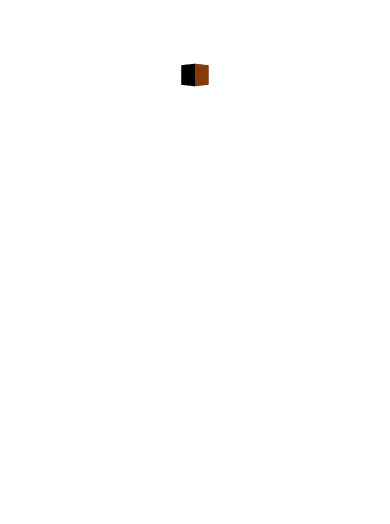
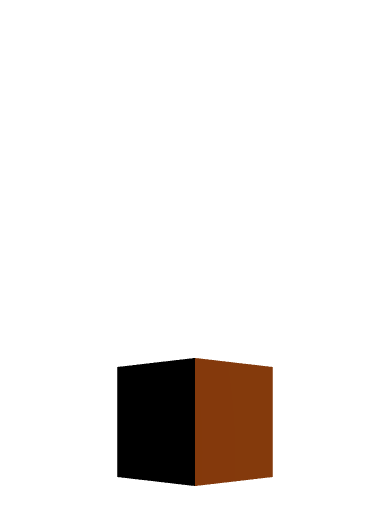
Before and after one commit to alstjd0051/learn_r3f, a React (Vite) app: page / in a window 390 px wide. Shown: the top 524 px of the page. Built offline with nearby package versions, Linux system fonts and the light colour scheme.

Commit message:
chore: Update CSS class names for responsive layout

```diff
--- a/src/App.tsx
+++ b/src/App.tsx
@@ -5,7 +5,7 @@ import ThreeWrapper from "./components/three/wrapper";
 
 function App() {
   return (
-    <main className="w-full ">
+    <main className="w-full min-h-dvh ">
       <ThreeWrapper />
     </main>
   );
--- a/src/components/three/wrapper.tsx
+++ b/src/components/three/wrapper.tsx
@@ -7,7 +7,7 @@ const ThreeWrapper = () => {
   const { collections } = useRtfCollection();
 
   return (
-    <Canvas className="h-full">
+    <Canvas style={{ height: "100dvh" }}>
       <OrbitControls />
       {collections.map((Component) => (
         <Component />
```
